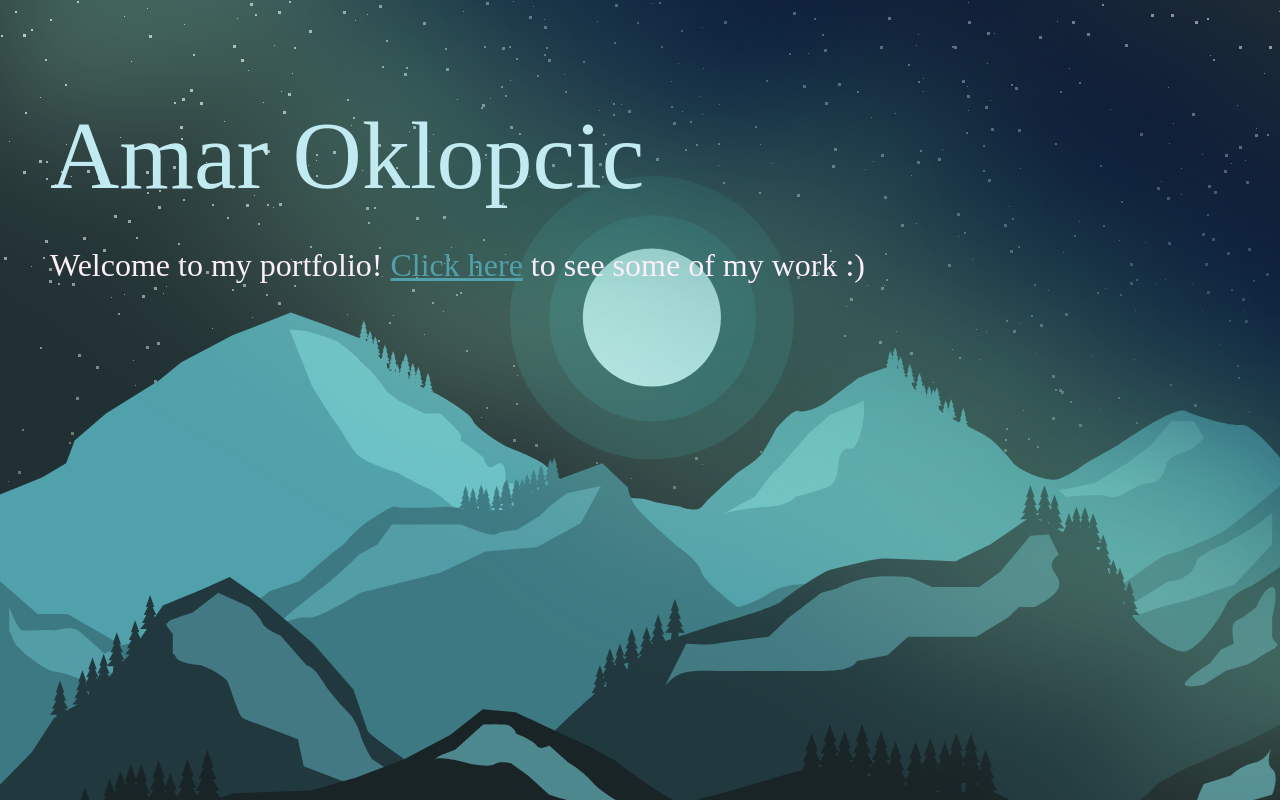
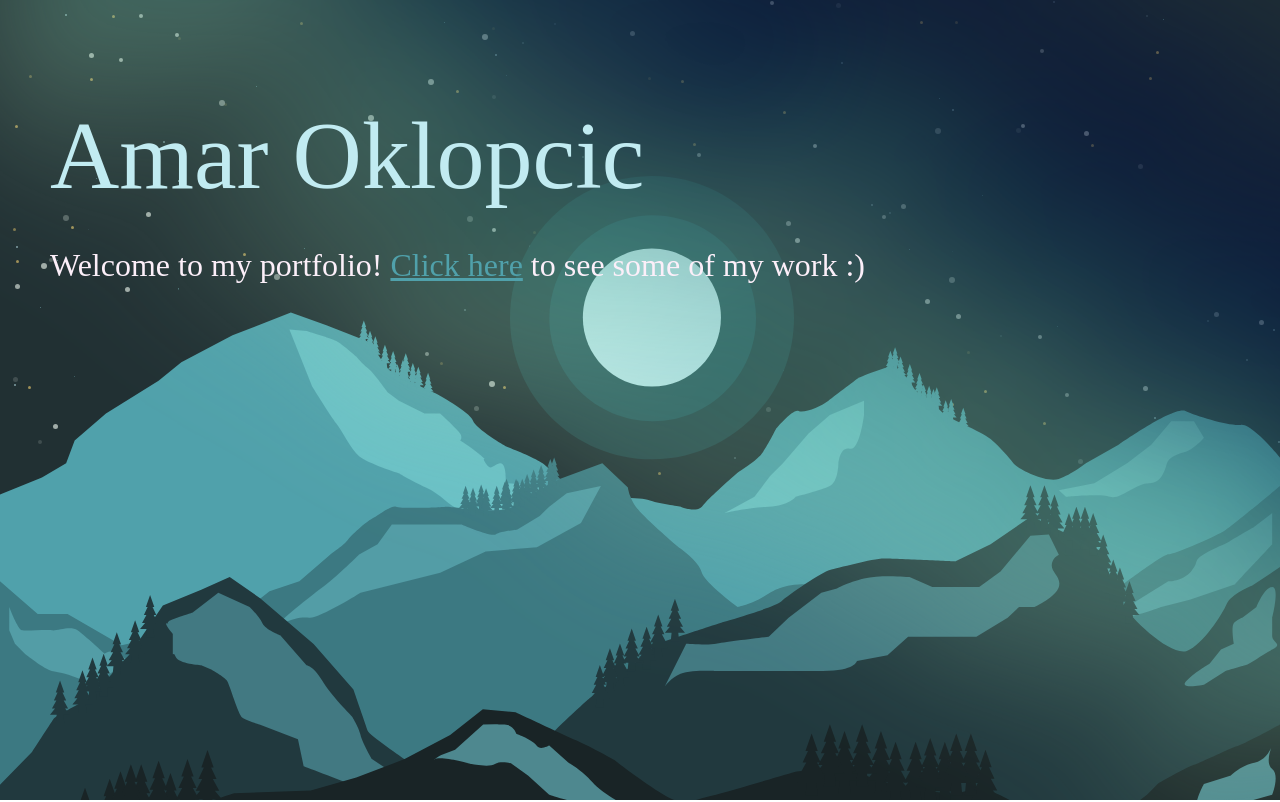
Before and after one commit to amaroklopcic/portfolio-2023, a React (Create React App) app: page / in a window 1280 px wide. Shown: the top 802 px of the page. Built offline with nearby package versions, Linux system fonts and the light colour scheme.

Commit message:
adjusted stars calculations and added more dynamic colors

```diff
--- a/src/components/NorthernLights/Stars.jsx
+++ b/src/components/NorthernLights/Stars.jsx
@@ -4,7 +4,8 @@ function Stars() {
   // TODO: number of stars should be dynamic based on size of container,
   // since it'll either look really empty or really crowded depending
   // on screen size
-  const numberOfStars = 1000;
+  // maybe shoot for something like 1-2 stars per 100x100 px area
+  const numberOfStars = 300;
 
   const [stars, setStars] = useState([]);
 
@@ -18,13 +19,18 @@ function Stars() {
       width = stageCanvasRef.current.offsetWidth;
     }
 
+    // white, Sky blue, Light blue, Jasmine, Mint cream
+    const starColors = ["white", "#7EBDC4", "#C1EBF1", "#F4D06F", "#F7FFF7"];
+
     const starPositions = [];
     for (let i = 0; i < numberOfStars; i++) {
-      const x = Math.random() * width;
-      const y = Math.random() * height;
-      const opacity = (1 - (y / height)) / 1.3;
-      const size = Math.ceil(3 * Math.random());
-      starPositions.push([x, y, size, opacity]);
+      const x = Math.ceil(Math.random() * width);
+      const y = Math.ceil(Math.random() * height);
+      const opacity = Math.min(Math.random() + 0.1, 0.6);
+      const size = Math.round(6 * Math.random());
+      const index = Math.min(size, 4);
+      const color = starColors[index];
+      starPositions.push([x, y, size, opacity, color]);
     }
 
     setStars(starPositions);
@@ -36,8 +42,6 @@ function Stars() {
       style={{
         width: "100%",
         height: "100%",
-        minWidth: "100%",
-        minHeight: "100%",
       }}
     >
       {stars.map((starPos, index) => {
@@ -49,8 +53,9 @@ function Stars() {
             height: `${starPos[2]}px`,
             left: starPos[0],
             top: starPos[1],
-            backgroundColor: "white",
             opacity: starPos[3],
+            backgroundColor: starPos[4],
+            borderRadius: "50%",
           }}
         />
       })}
```
